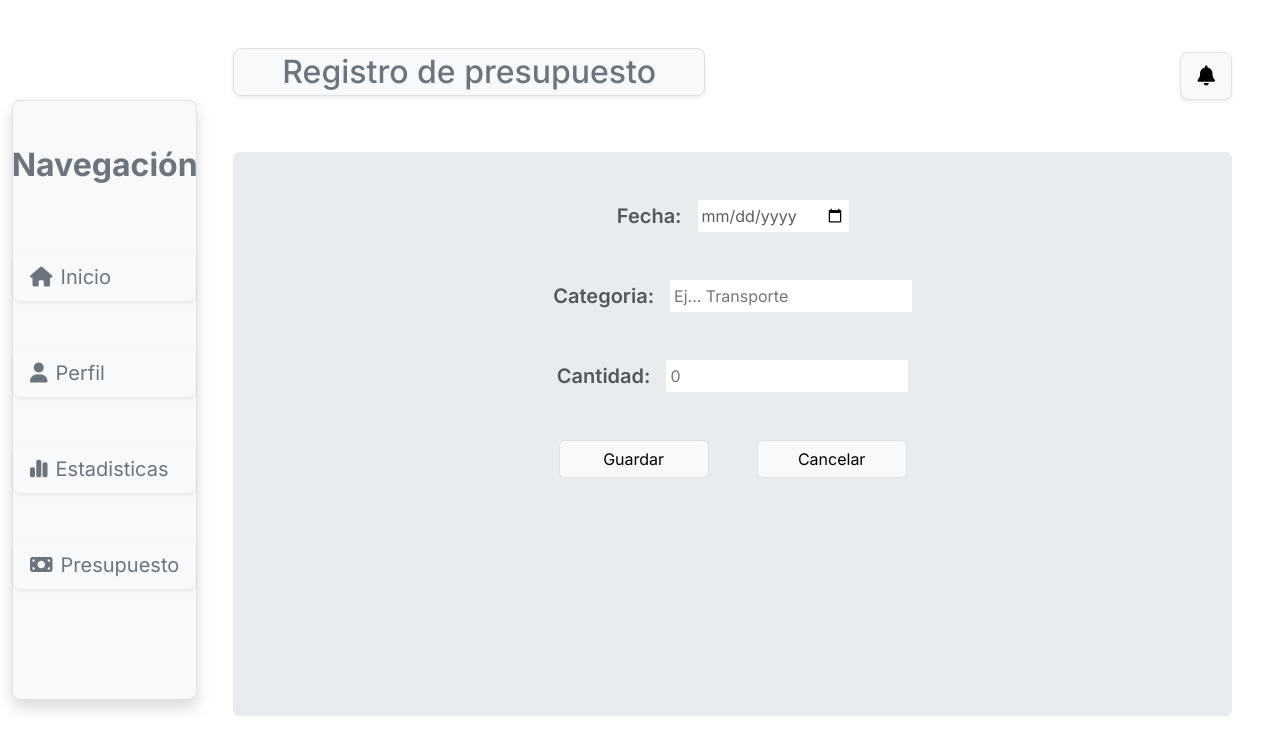
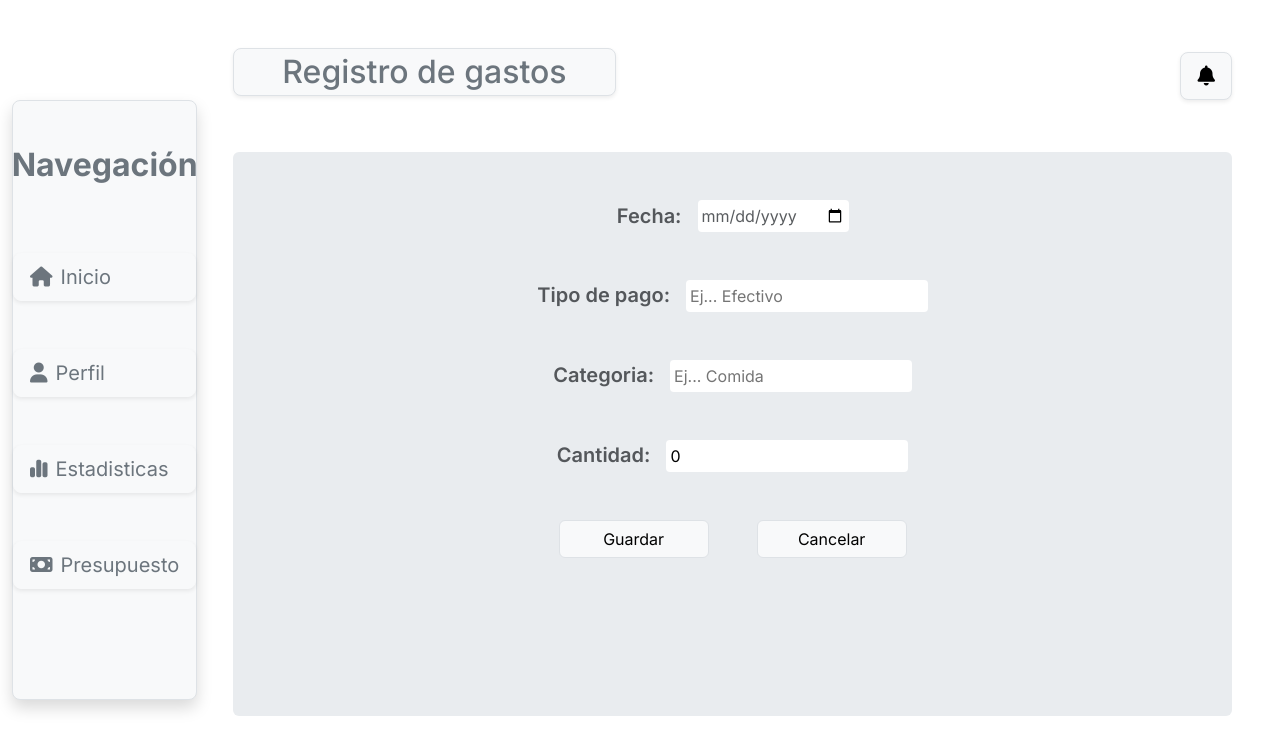
Before and after one commit to Whomy09/forntend-spend-track, a Vue app: page /registro-gastos in a window 1280 px wide. Shown: the top 754 px of the page. Built offline with nearby package versions, Linux system fonts and the light colour scheme.

Commit message:
Refactorizacion de los componentes en principalView y presupuestosView

```diff
--- a/src/views/RegistrarGastosView/RegistrarGastosView.vue
+++ b/src/views/RegistrarGastosView/RegistrarGastosView.vue
@@ -5,13 +5,13 @@
           <Navegation/>
         </div>
         <div class="col-10 h-100">
-            <CompRegistrarPresupuesta/>
+            <CompRegistroGastos/>
         </div>
       </div>
     </div>
   </template>
 
 <script lang="ts" setup>
-import CompRegistrarPresupuesta from '@/components/CompRegistrarPresupuesta/CompRegistrarPresupuesta.vue'
+import CompRegistroGastos from '@/components/CompRegistroGastos/CompRegistroGastos.vue';
 import Navegation from '@/components/Navegation/NavegationBar.vue'
 </script>
--- a/src/views/RegistrarPresupuestoView/RegistrarPresupuestoView.vue
+++ b/src/views/RegistrarPresupuestoView/RegistrarPresupuestoView.vue
@@ -5,13 +5,13 @@
         <Navegation/>
       </div>
       <div class="col-10 h-100">
-          <CompRegistroGastos/>
+          <CompRegistrarPresupuesta/>
       </div>
     </div>
   </div>
 </template>
 
 <script lang="ts" setup>
-import CompRegistroGastos from '@/components/CompRegistroGastos/CompRegistroGastos.vue'
+import CompRegistrarPresupuesta from '@/components/CompRegistrarPresupuesta/CompRegistrarPresupuesta.vue';
 import Navegation from '@/components/Navegation/NavegationBar.vue'
 </script>
```
